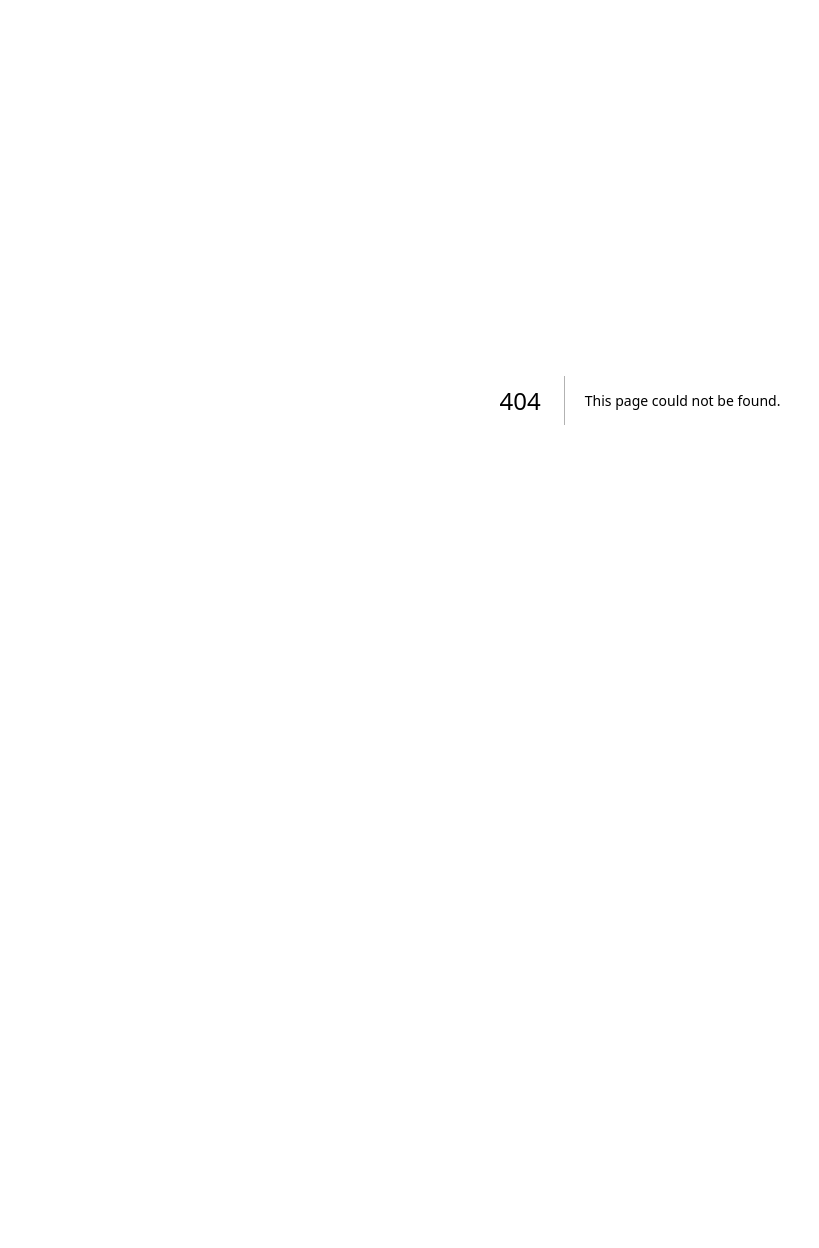
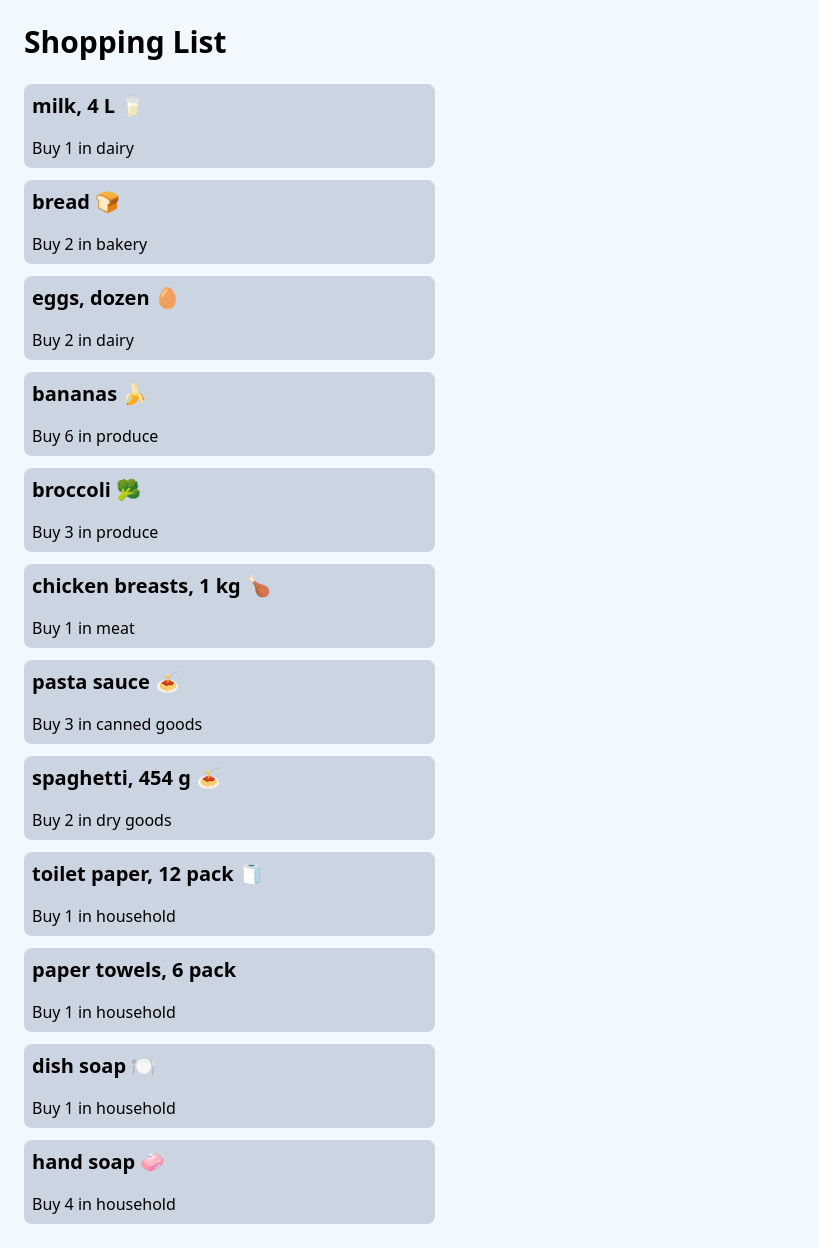
Before and after one commit to Lily-HuRL/cprg306-assignments, a Next.js app: page /week-3 in a window 1280 px wide. Before the commit this address had no page. Shown: the whole page, without its empty margins (0-819 px from the left). Before the commit the page ends 800 px from the top, so only its background shows below. Built offline with nearby package versions, Linux system fonts and the light colour scheme.

Commit message:
add week 3 pages

```diff
--- a/app/globals.css
+++ b/app/globals.css
@@ -1,3 +1,7 @@
 @tailwind base;
 @tailwind components;
 @tailwind utilities;
+
+body {
+  background-color:rgba(27, 158, 245, 0.06);
+}
--- a/app/layout.js
+++ b/app/layout.js
@@ -2,8 +2,8 @@
 import "./globals.css";
 
 export const metadata = {
-  title: "Web Dev 2 Demos",
-  description: "Demos for Web Dev 2",
+  title: "Shopping List",
+  description: "A shopping list for groceries",
 };
 
 export default function RootLayout({ children }) {
--- a/app/page.js
+++ b/app/page.js
@@ -2,11 +2,14 @@
 
 export default function Page() {
   return (
-    <main>
-      <h1>CPRG 306: Web Development 2 - Assignments</h1>
+    <main className="m-9">
+      <h1 className="text-2xl font-bold mb-6 text-center">CPRG 306: Web Development 2 - Assignments</h1>
       <ul>
         <li>
           <Link href="/week-2">Week 2 Assignment</Link>
+        </li>
+        <li>
+          <Link href="/week-3">Week 3 Assignment</Link>
         </li>
       </ul>
     </main>
--- /dev/null
+++ b/app/week-3/item-list.js
@@ -0,0 +1,140 @@
+import Item from "./item";
+
+export default function ItemList() {
+        const item1 = {
+            name: "milk, 4 L 🥛",
+            quantity: 1,
+            category: "dairy",
+          };
+
+          const item2 = {
+            name: "bread 🍞",
+            quantity: 2,
+            category: "bakery",
+          };
+
+          const item3 = {
+            name: "eggs, dozen 🥚",
+            quantity: 2,
+            category: "dairy",
+          };
+
+          const item4 = {
+            name: "bananas 🍌",
+            quantity: 6,
+            category: "produce",
+          };
+
+          const item5 = {
+            name: "broccoli 🥦",
+            quantity: 3,
+            category: "produce",
+          };
+
+          const item6 = {
+            name: "chicken breasts, 1 kg 🍗",
+            quantity: 1,
+            category: "meat",
+          };
+
+          const item7 = {
+            name: "pasta sauce 🍝",
+            quantity: 3,
+            category: "canned goods",
+          };
+
+          const item8 = {
+            name: "spaghetti, 454 g 🍝",
+            quantity: 2,
+            category: "dry goods",
+          };
+
+          const item9 = {
+            name: "toilet paper, 12 pack 🧻",
+            quantity: 1,
+            category: "household",
+          };
+
+          const item10 = {
+            name: "paper towels, 6 pack",
+            quantity: 1,
+            category: "household",
+          };
+
+          const item11 = {
+            name: "dish soap 🍽️",
+            quantity: 1,
+            category: "household",
+          };
+
+          const item12 = {
+            name: "hand soap 🧼",
+            quantity: 4,
+            category: "household",
+          };
+
+          return (
+            <li>
+              <Item
+                name={item1.name}
+                quantity={item1.quantity}
+                category={item1.category}
+              />
+              <Item
+                name={item2.name}
+                quantity={item2.quantity}
+                category={item2.category}
+              />
+              <Item
+                name = {item3.name}
+                quantity={item3.quantity}
+                category={item3.category}
+              />
+              <Item
+                name = {item4.name}
+                quantity={item4.quantity}
+                category={item4.category}
+              />
+              <Item
+                name={item5.name}
+                quantity={item5.quantity}
+                category={item5.category}
+              />
+              <Item
+                name={item6.name}
+                quantity={item6.quantity}
+                category={item6.category}
+              />
+              <Item
+                name={item7.name}
+                quantity={item7.quantity}
+                category={item7.category}
+              />
+              <Item
+                name={item8.name}
+                quantity={item8.quantity}
+                category={item8.category}
+              />
+              <Item
+                name={item9.name}
+                quantity={item9.quantity}
+                category={item9.category}
+              />
+              <Item
+                name={item10.name}
+                quantity={item10.quantity}
+                category={item10.category}
+              />
+              <Item
+                name={item11.name}
+                quantity={item11.quantity}
+                category={item11.category}
+              />
+              <Item
+                name={item12.name}
+                quantity={item12.quantity}
+                category={item12.category}
+              />
+            </li>
+          );
+}
--- /dev/null
+++ b/app/week-3/item.js
@@ -0,0 +1,8 @@
+export default function Item({name, quantity, category}) {
+    return (
+        <li className="bg-slate-300 mb-3 w-1/3 rounded-lg">
+            <h2 className="text-xl font-bold p-2">{name}</h2>
+            <p className="p-2">Buy {quantity} in {category}</p>
+        </li>
+    );
+}
--- /dev/null
+++ b/app/week-3/page.js
@@ -0,0 +1,13 @@
+import ItemList from "./item-list";
+
+export default function Page() {
+    return (
+        <main className="m-6">
+            <h1 className="text-3xl font-bold mb-6">Shopping List</h1>
+
+            <ul>
+                <ItemList />
+            </ul>
+        </main>
+    );
+}
```
